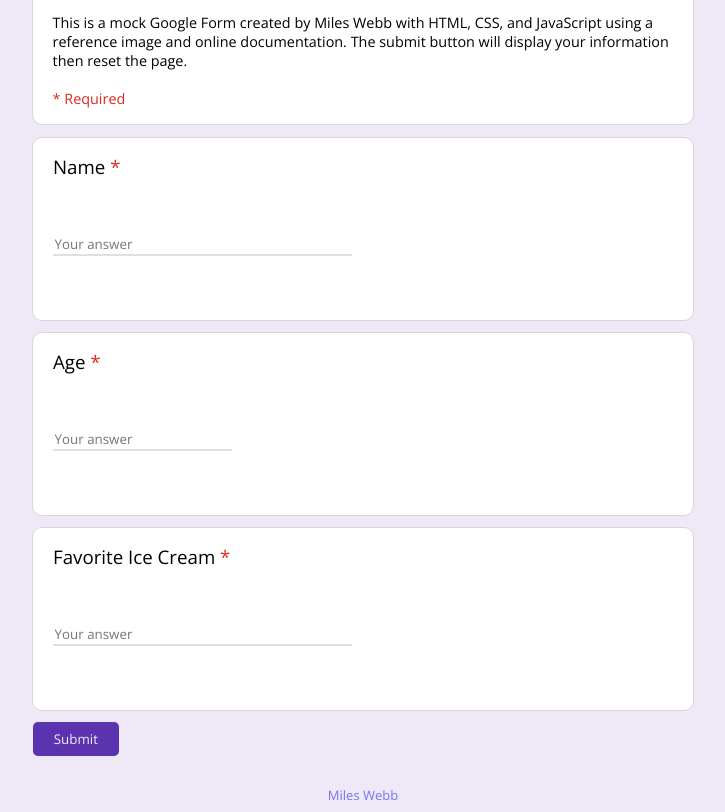
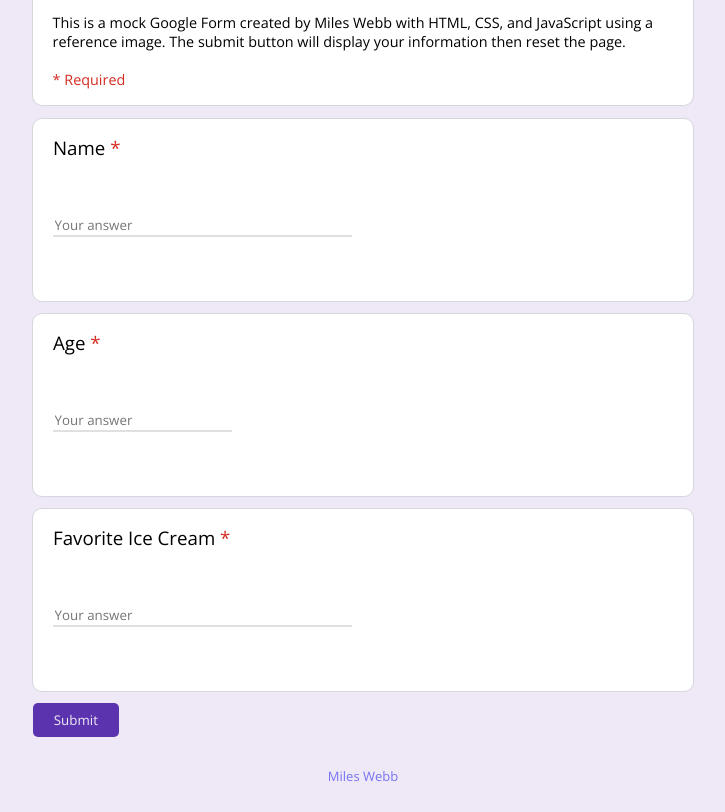
Before and after one commit to wwwebbb/Google-Form-Clone, a plain HTML site: page index.html in a window 1280 px wide. Shown: the part 83-895 px from the top of the page, without its empty margins (277-1002 px from the left). Drawn offline with nearby package versions, Linux system fonts and the light colour scheme.

Commit message:
Add files via upload

```diff
--- a/index.html
+++ b/index.html
@@ -22,8 +22,8 @@
           <h1>Mock Google Form</h1>
           <p>
             This is a mock Google Form created by Miles Webb with HTML, CSS, and
-            JavaScript using a reference image and online documentation. The
-            submit button will display your information then reset the page.
+            JavaScript using a reference image. The submit button will display
+            your information then reset the page.
             <br />
             <br />
             <span class="red-text">* Required</span>
@@ -31,7 +31,7 @@
         </div>
 
         <div class="container">
-          <h3>Name<span class="red-text"> *</span></h3>
+          <h3>Name</h3>
           <input
             id="name"
             type="text"
@@ -42,7 +42,7 @@
         </div>
 
         <div class="container">
-          <h3>Age<span class="red-text"> *</span></h3>
+          <h3>Age</h3>
           <input
             id="age"
             type="number"
@@ -53,7 +53,7 @@
         </div>
 
         <div class="container">
-          <h3>Favorite Ice Cream<span class="red-text"> *</span></h3>
+          <h3>Favorite Ice Cream</h3>
           <input
             id="icecream"
             type="text"
--- a/styles.css
+++ b/styles.css
@@ -21,6 +21,11 @@ p {
 }
 
 .red-text {
+  color: #d52a20;
+}
+
+h3::after {
+  content: " *";
   color: #d52a20;
 }
 
```
